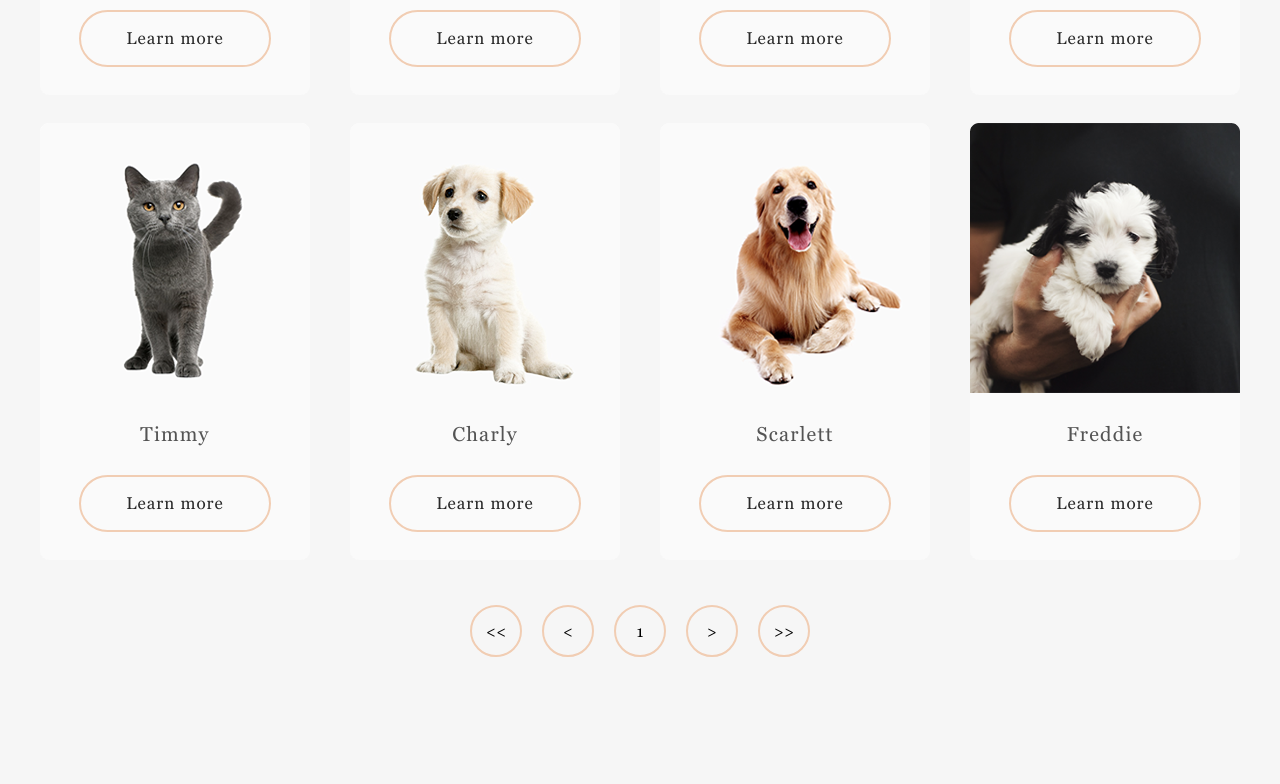
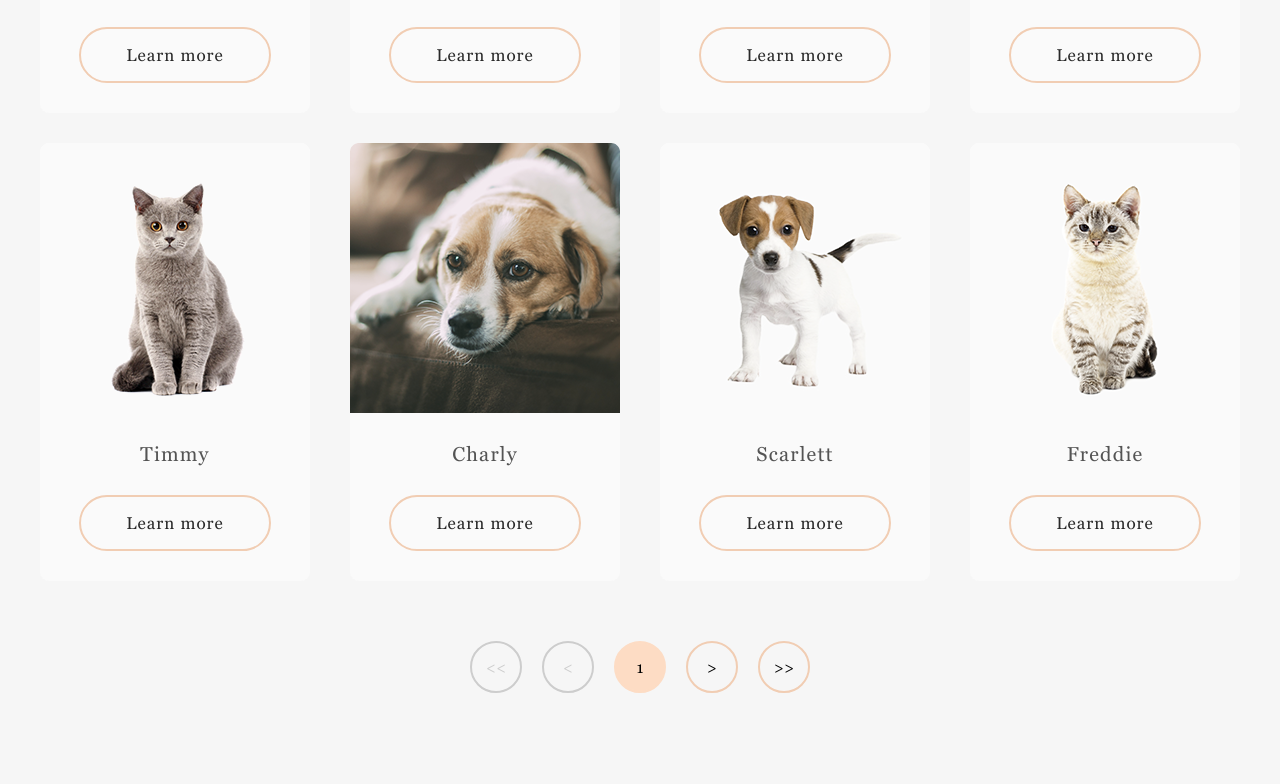
Before and after one commit to babich-maria/shelter, a plain HTML site: page shelter/our_pets.html in a window 1280 px wide. Shown: the part 676-1460 px from the top of the page. Drawn offline with Linux system fonts and the light colour scheme.

Commit message:
fix: pets

```diff
--- a/shelter/our_pets.css
+++ b/shelter/our_pets.css
@@ -37,7 +37,8 @@ html {
   font-size: 32px;
   font-style: normal;
   font-weight: 400;
-  line-height: 110%; /* 35.2px */
+  line-height: 110%;
+  /* 35.2px */
   letter-spacing: 1.92px;
 }
 
@@ -90,12 +91,15 @@ html {
 .container {
   max-width: 1280px;
   margin: 0 auto;
-  min-height: 50px;
 }
 
-.header {
+@media only screen and (max-width: 1060px) {
+  .container {
+    max-width: 100%;
+  }
+}
 
-}
+.header {}
 
 .header-container {
   display: flex;
@@ -107,6 +111,12 @@ html {
   flex-shrink: 0;
 
   gap: 573px;
+}
+
+@media only screen and (max-width: 1060px) {
+  .header-wrapper {
+    padding: 30px 30px 0px 30px;
+  }
 }
 
 .header-width {
@@ -128,7 +138,8 @@ html {
   font-size: 15px;
   font-style: normal;
   font-weight: 400;
-  line-height: 160%; /* 24px */
+  line-height: 160%;
+  /* 24px */
 }
 
 .nav-link {
@@ -137,7 +148,8 @@ html {
   font-size: 15px;
   font-style: normal;
   font-weight: 400;
-  line-height: 160%; /* 24px */
+  line-height: 160%;
+  /* 24px */
 
   text-decoration: none;
   color: var(--color-dark-l, #545454);
@@ -174,7 +186,8 @@ html {
   font-size: 44px;
   font-style: normal;
   font-weight: 400;
-  line-height: 130%; /* 57.2px */
+  line-height: 130%;
+  /* 57.2px */
 }
 
 .white {
@@ -197,7 +210,8 @@ html {
   font-size: 17px;
   font-style: normal;
   font-weight: 400;
-  line-height: 130%; /* 22.1px */
+  line-height: 130%;
+  /* 22.1px */
   letter-spacing: 1.02px;
 
   border: none;
@@ -218,7 +232,8 @@ html {
   font-size: 35px;
   font-style: normal;
   font-weight: 400;
-  line-height: 130%; /* 45.5px */
+  line-height: 130%;
+  /* 45.5px */
   letter-spacing: 2.1px;
 }
 
@@ -247,7 +262,8 @@ html {
   font-size: 20px;
   font-style: normal;
   font-weight: 400;
-  line-height: 115%; /* 23px */
+  line-height: 115%;
+  /* 23px */
   letter-spacing: 1.2px;
 }
 
@@ -262,8 +278,6 @@ html {
 
 .section-pets {
   display: flex;
-  width: 1280px;
-  height: 1342px;
   padding: 80px 40px 100px 40px;
   flex-direction: column;
   align-items: center;
@@ -275,7 +289,7 @@ html {
   flex-direction: column;
   justify-content: space-between;
   align-items: center;
-  gap: 45px;
+  gap: 60px;
 }
 
 .section-pets__carusel-cards {
@@ -287,8 +301,7 @@ html {
   gap: 30px 40px;
 }
 
-.section-pets__pagination
-{
+.section-pets__pagination {
   display: flex;
   flex-direction: column;
   gap: 45px;
@@ -304,7 +317,6 @@ html {
 
 .footer__content-placeholder {
   width: 1280px;
-  height: 350px;
   flex-shrink: 0;
 
   padding: 40px 40px 0px 40px;
@@ -356,7 +368,8 @@ html {
   font-size: 20px;
   font-style: normal;
   font-weight: 400;
-  line-height: 115%; /* 23px */
+  line-height: 115%;
+  /* 23px */
   letter-spacing: 1.2px;
 }
 
@@ -383,7 +396,8 @@ html {
   font-size: 17px;
   font-style: normal;
   font-weight: 400;
-  line-height: 130%; /* 22.1px */
+  line-height: 130%;
+  /* 22.1px */
   letter-spacing: 1.02px;
 
   border-radius: 100px;
@@ -403,8 +417,6 @@ html {
 .section-pets__card {
   background: var(--color-light-s, #fafafa);
   display: flex;
-  width: 270px;
-  height: 435px;
   padding-bottom: 30px;
   flex-direction: column;
   justify-content: center;
@@ -423,18 +435,32 @@ html {
   width: 52px;
   height: 52px;
   border-radius: 50%;
-  border: 2px solid #f1cdb3;
+
   display: flex;
   align-items: center;
   justify-content: center;
+
   transition: 0.3s;
 }
 
-.circle:disabled {
-  border: 2px solid grey;
+.circle-normal {
+  border: 2px solid #f1cdb3;
 }
 
-.circle:hover {
+.circle-disabled {
+
+  cursor: default;
+  color: #CDCDCD;
+  border: solid 2px #CDCDCD;
+}
+
+.circle-active {
+  cursor: default;
+  background: #fddcc4;
+  border: 2px solid #fddcc4;
+}
+
+.circle-normal:hover {
   background: #fddcc4;
   border: 2px solid #fddcc4;
   transition: 0.3s;
@@ -448,6 +474,7 @@ html {
   align-items: center;
   width: 100%;
 }
+
 .section-pets__title {
   width: 400px;
   text-align: center;
@@ -457,7 +484,7 @@ html {
   text-decoration: none;
 }
 
-.pagination{
+.pagination {
   display: flex;
   gap: 20px;
 }
--- a/shelter/our_pets.html
+++ b/shelter/our_pets.html
@@ -69,41 +69,41 @@
                   <button class="button_bodered">Learn more</button>
                 </div>
                 <div class="section-pets__card">
-                  <img src="./assets/pets-katrine.png" alt="timmy" />
+                  <img src="./assets/pets-timmy.png" alt="timmy" />
                   <p class="section-pets__name">Timmy</p>
                   <button class="button_bodered">Learn more</button>
                 </div>
                 <div class="section-pets__card">
-                  <img src="./assets/pets-jennifer.png" alt="charly" />
+                  <img src="./assets/pets-charly.png" alt="charly" />
                   <p class="section-pets__name">Charly</p>
                   <button class="button_bodered">Learn more</button>
                 </div>
                 <div class="section-pets__card">
-                  <img src="./assets/pets-woody.png" alt="scarlett" />
+                  <img src="./assets/pets-scarlet.png" alt="scarlett" />
                   <p class="section-pets__name">Scarlett</p>
                   <button class="button_bodered">Learn more</button>
                 </div>
                 <div class="section-pets__card">
-                  <img src="./assets/pets-sophia.png" alt="freddie" />
+                  <img src="./assets/pets-fredie.png" alt="freddie" />
                   <p class="section-pets__name">Freddie</p>
                   <button class="button_bodered">Learn more</button>
                 </div>
               </div>
             </div>
             <div class="pagination">
-              <div class="circle circle:disabled">
+              <div class="circle circle-disabled ">
                 &#60;&#60;
               </div>
-              <div class="circle circle:disabled">
+              <div class="circle circle-disabled ">
                 &#60;
               </div>
-              <div class="circle">
+              <div class="circle circle-active">
                 1
               </div>
-              <div class="circle">
+              <div class="circle circle-normal">
                 &#62;
               </div>
-              <div class="circle">
+              <div class="circle circle-normal">
                 &#62;&#62;
               </div>
             </div>
--- a/shelter/style.css
+++ b/shelter/style.css
@@ -446,12 +446,6 @@ html {
   background: var(--color-light-l, #f6f6f6);
 }
 
-.section-pets {
-  --display: flex;
-  --justify-content: center;
-  --align-items: center;
-}
-
 .section-pets__placeholder {
   display: flex;
   padding: 80px 40px 100px 40px;
```
Also changed, not shown: shelter/assets/pets-fredie.png (added).
